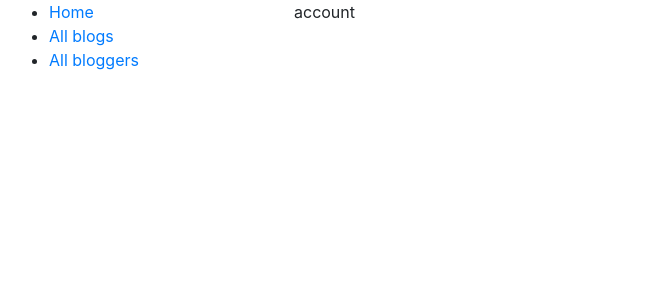
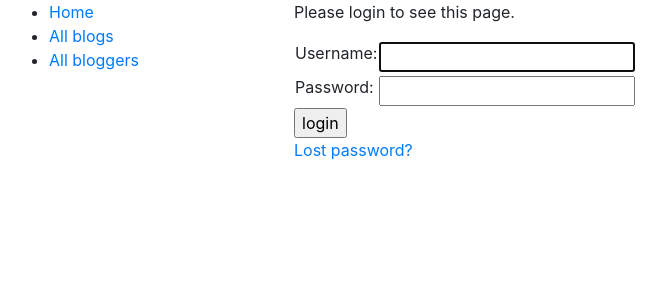
Before and after one commit to Tursis/TestTask, a Django app: page /accounts/login/?next=/blog/blogs/3/create in a window 1280 px wide. Shown: the top 300 px of the page, without its empty margins (76-742 px from the left). Run offline with Django 3.2, Linux system fonts and the light colour scheme; some libraries are stand-ins or nearby versions.

Commit message:
new athenticated

```diff
--- a/templates/registration/login.html
+++ b/templates/registration/login.html
@@ -1,4 +1,39 @@
 {% extends "base_generic.html" %}
-{% block  content%}
-<p>account</p>
+{% block content %}
+    {% if user.is_authenticated %}
+        <p>Авторизирован</p>
+    {% else %}
+{% if form.errors %}
+<p>Your username and password didn't match. Please try again.</p>
+{% endif %}
+
+{% if next %}
+    {% if user.is_authenticated %}
+    <p>Your account doesn't have access to this page. To proceed,
+    please login with an account that has access.</p>
+    {% else %}
+    <p>Please login to see this page.</p>
+    {% endif %}
+{% endif %}
+
+<form method="post" action="{% url 'login' %}">
+{% csrf_token %}
+<table>
+<tr>
+    <td>{{ form.username.label_tag }}</td>
+    <td>{{ form.username }}</td>
+</tr>
+<tr>
+    <td>{{ form.password.label_tag }}</td>
+    <td>{{ form.password }}</td>
+</tr>
+</table>
+
+<input type="submit" value="login">
+<input type="hidden" name="next" value="{{ next }}">
+</form>
+
+{# Assumes you setup the password_reset view in your URLconf #}
+<p><a href="{% url 'password_reset' %}">Lost password?</a></p>
+    {% endif %}
 {% endblock %}
```
Also changed, not shown: db.sqlite3.
